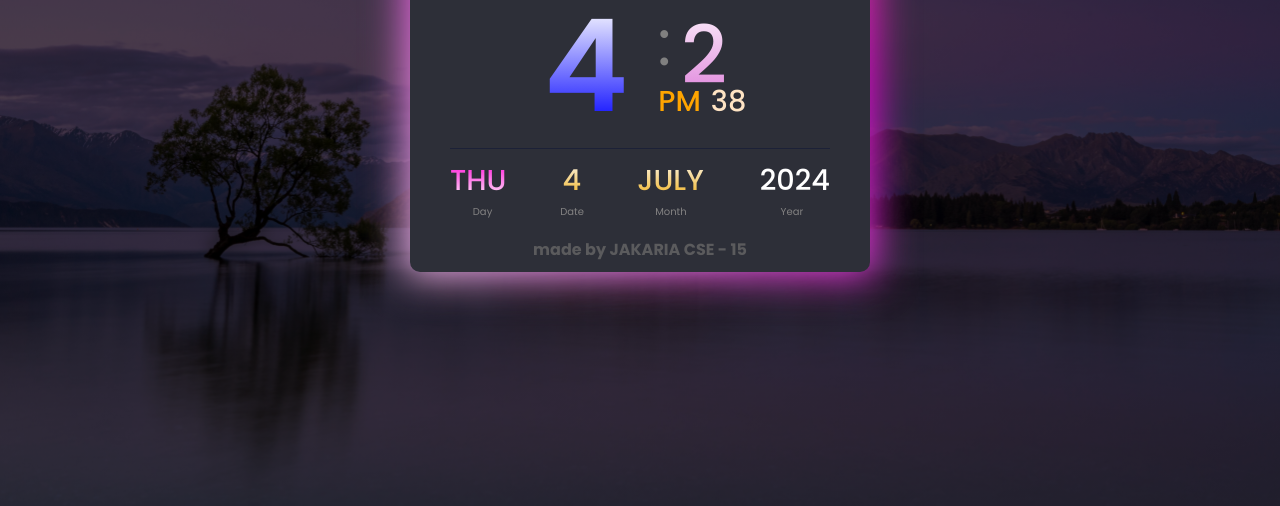
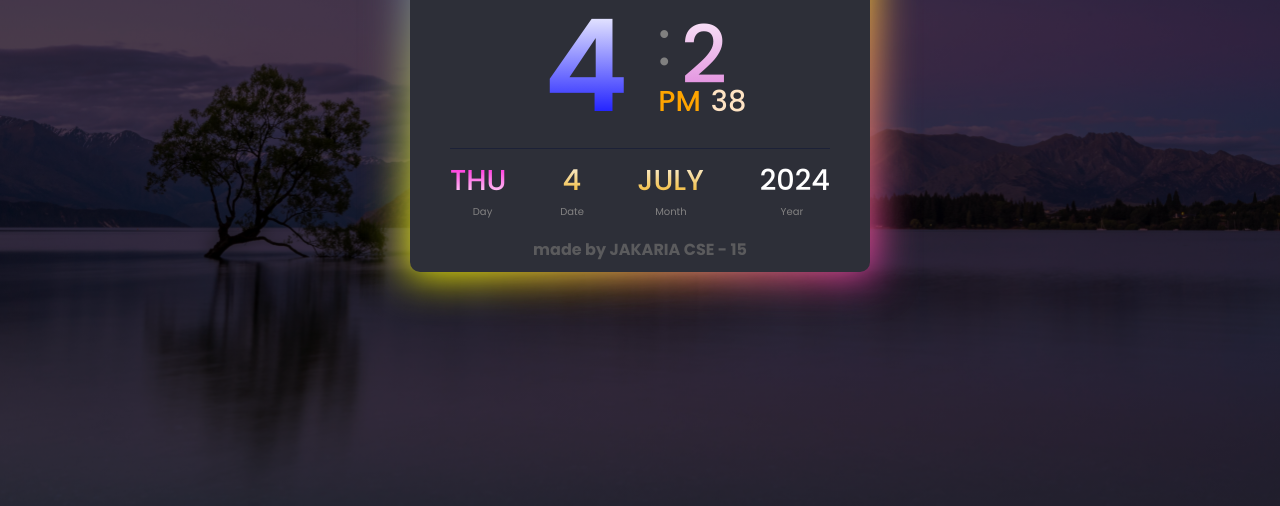
Before and after one commit to jakariasks/Digital-Clock, a plain HTML site: page index.html in a window 1280 px wide. Shown: the part 294-800 px from the top of the page. Drawn offline with Linux system fonts and the light colour scheme.

Commit message:
Add files via upload

```diff
--- a/style.css
+++ b/style.css
@@ -82,7 +82,7 @@ body{
 .clock::before{
     content: '';
     position: absolute;
-    background: linear-gradient(45deg, rgb(245, 242, 244), rgb(228, 3, 213), yellow);
+    background: linear-gradient(-45deg, rgb(245, 242, 244), rgb(228, 3, 213), rgb(248, 248, 3), rgb(4, 29, 248));
     background-size: 200% 200%;
     top: -5px;
     left: -5px;
```
Also changed, not shown: app.js (+7 -1 lines).
